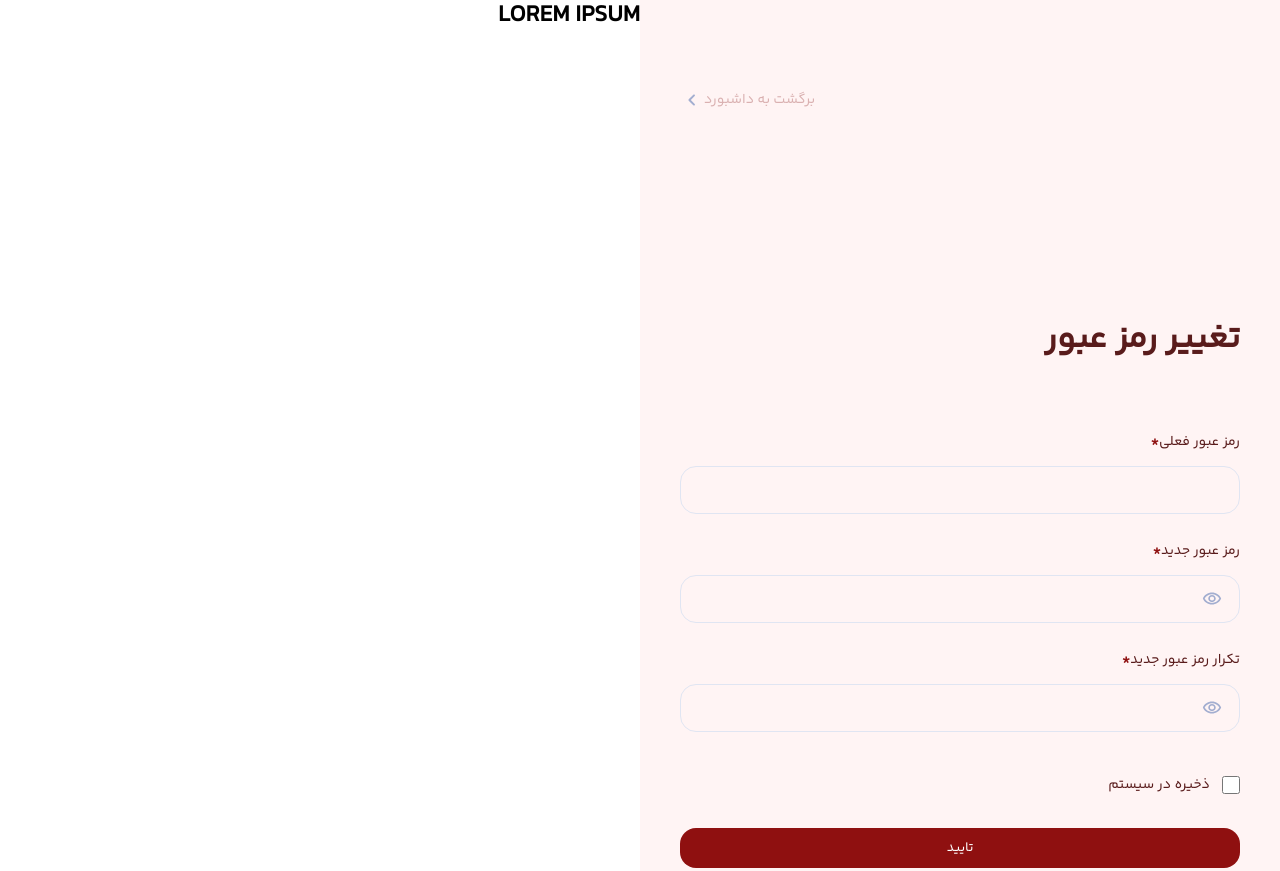
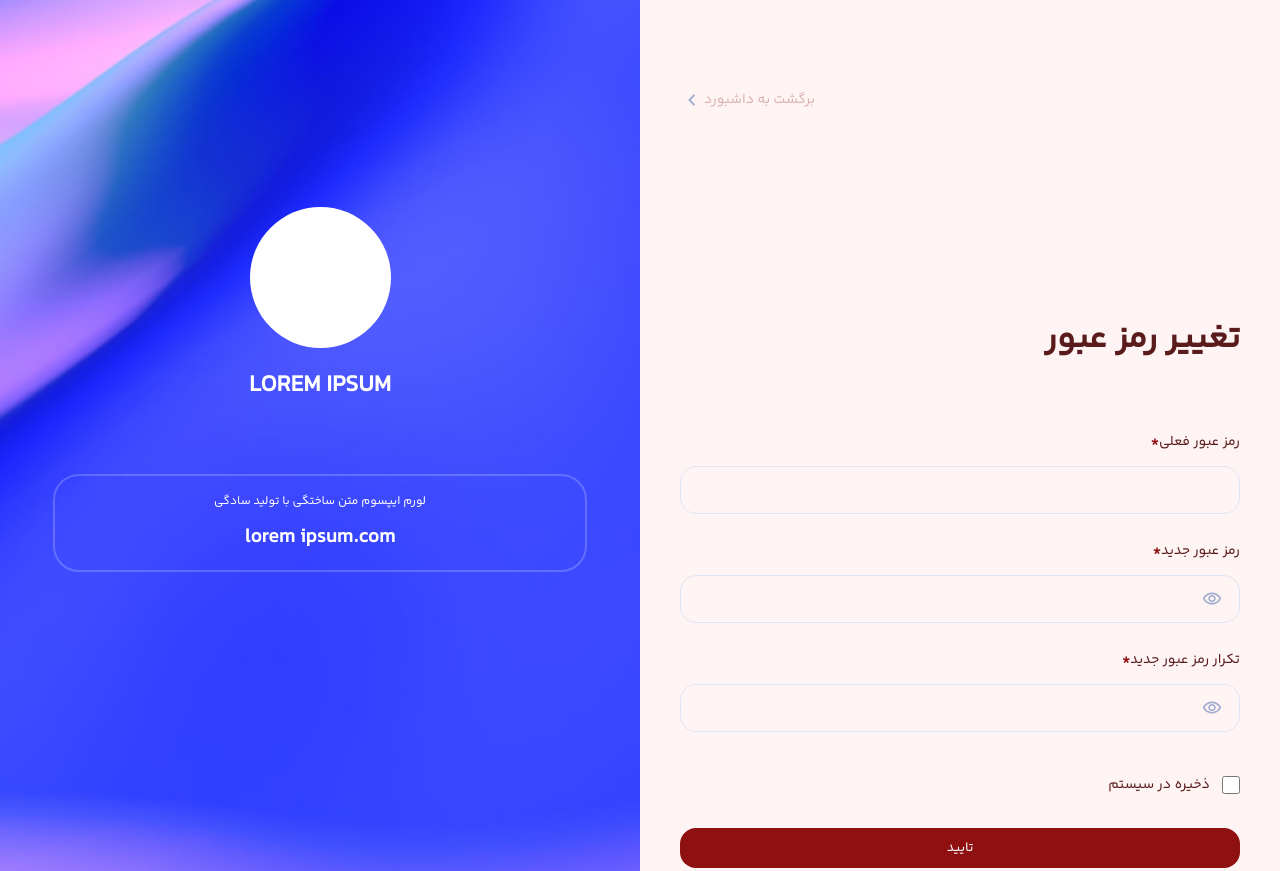
Before and after one commit to Parsahabibi/AdminPanel, a plain HTML site: page pages/MobileChangePassword.html in a window 1280 px wide. Shown: the top 871 px of the page. Drawn offline with Linux system fonts and the light colour scheme; files whose address does not match are found by name.

Commit message:
refactor: LoginPage and ChangePasswordPage for Mobile and Desktop done

```diff
--- a/assets/scss/component/_BannerLoginPage.scss
+++ b/assets/scss/component/_BannerLoginPage.scss
@@ -13,12 +13,10 @@
     padding: 45px 34px 40px 34px;
 
     .LogoAndTitleLogin {
-
       display: flex;
       flex-direction: column;
       align-items: center;
       justify-content: center;
-
       margin-bottom: 72px;
 
 
@@ -88,24 +86,19 @@
     width: 100%;
     height: 100vh;
     display: none;
-    @media screen and (min-width: 900px) {
-      display: flex;
-      align-items: flex-start;
-      justify-content: flex-start;
-    }
-
-    .BannerLoginPage{
+    .BannerLoginPages{
+      padding: 45px 34px 40px 34px;
+      width: 50%;
+      height: 775px;
       background-image: url('../../../assets/image/EnterBanner.png');
       background-size: cover;
       background-repeat: no-repeat;
       background-position: center;
       .LogoAndTitleLogin {
-
         display: flex;
         flex-direction: column;
         align-items: center;
         justify-content: center;
-
         margin-bottom: 72px;
 
 
@@ -138,15 +131,19 @@
         p, h3 {
           text-align: center;
         }
-
-
         @media screen and (min-width: 400px) {
           padding: 16px 39px;
         }
+      }
+      @media screen and (min-width: 400px) {
+        padding: 207px 53px 40px 53px;
+      }
+    }
 
-
-      }
-
+    @media screen and (min-width: 900px) {
+      display: flex;
+      align-items: flex-start;
+      justify-content: flex-start;
     }
   }
 
--- a/assets/scss/component/_MobileChangePassword.scss
+++ b/assets/scss/component/_MobileChangePassword.scss
@@ -326,11 +326,62 @@
       }
     }
 
-    .DesktopBannerLoginPage{
+
+    .BannerLoginPages{
+      padding: 45px 34px 40px 34px;
       width: 50%;
       height: 1152px;
-      border-bottom-left-radius: 100px;
+      background-image: url('../../../assets/image/EnterBanner.png');
+      background-size: cover;
+      background-repeat: no-repeat;
+      background-position: center;
+      .LogoAndTitleLogin {
+        display: flex;
+        flex-direction: column;
+        align-items: center;
+        justify-content: center;
+        margin-bottom: 72px;
+
+
+        .BackgroundLogo {
+          width: 141px;
+          height: 141px;
+          border-radius: 50%;
+          background-color: white;
+          position: relative;
+          margin-bottom: 22px;
+        }
+
+        .TitleLogin {
+          color: white;
+        }
+
+      }
+
+      .desBannerLogin {
+
+        padding: 16px 18px;
+        border: 2px solid rgba(255, 255, 255, 0.2);
+        border-radius: 26px;
+        margin-bottom: 140px;
+
+        p {
+          padding-bottom: 10px;
+        }
+
+        p, h3 {
+          text-align: center;
+        }
+        @media screen and (min-width: 400px) {
+          padding: 16px 39px;
+        }
+      }
+      @media screen and (min-width: 400px) {
+        padding: 207px 53px 40px 53px;
+      }
     }
+
+
 
     @media screen and (min-width: 900px) {
       @include flex(row, center, center, nowrap);
--- a/pages/MobileChangePassword.html
+++ b/pages/MobileChangePassword.html
@@ -113,7 +113,7 @@
                 </div>
             </div>
         </div>
-        <div class="BannerLoginPage DesktopBannerLoginPage">
+        <div class="BannerLoginPages DesktopBannerLoginPage">
             <div class="LogoAndTitleLogin">
                 <div class="BackgroundLogo"></div>
                 <h2 class="TitleLogin medium">LOREM IPSUM</h2>
```
Also changed, not shown: pages/BannerLoginPage.html (+2 -2 lines), assets/css/main.css, 1 other file.
